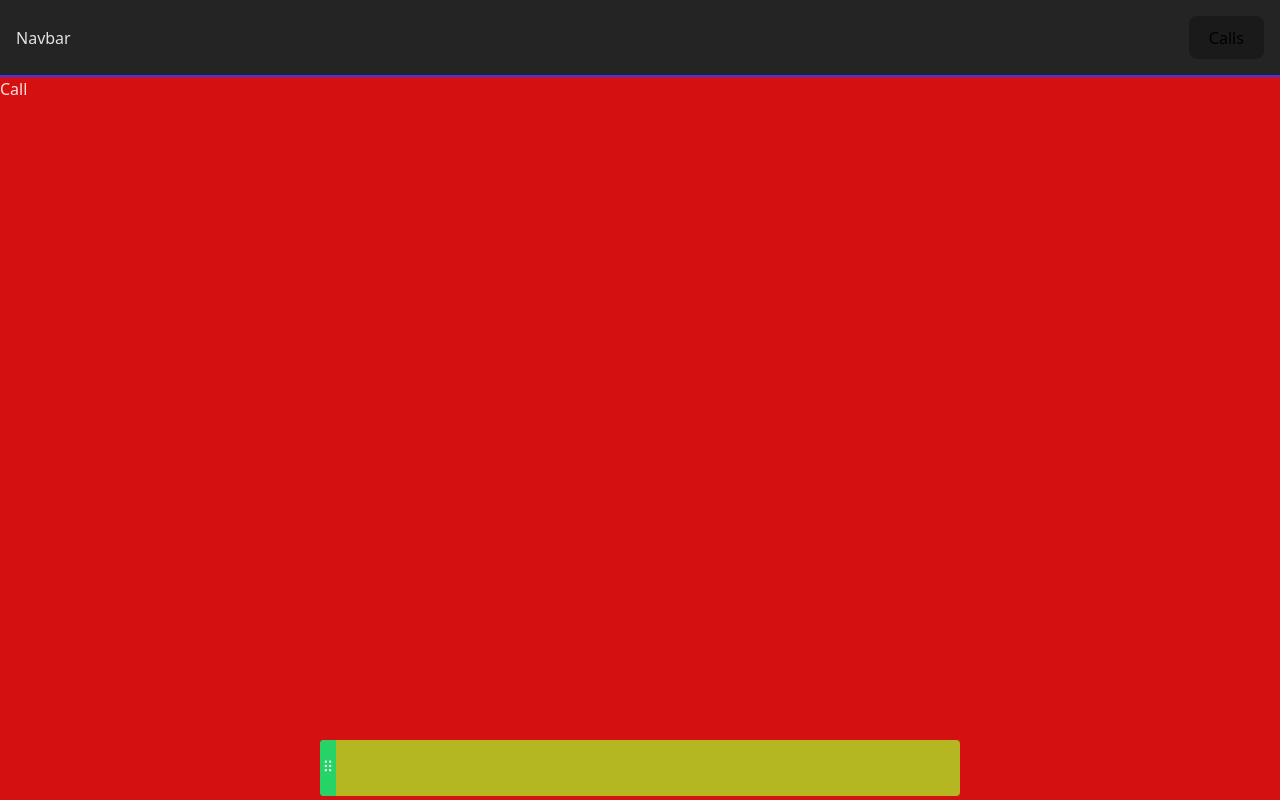
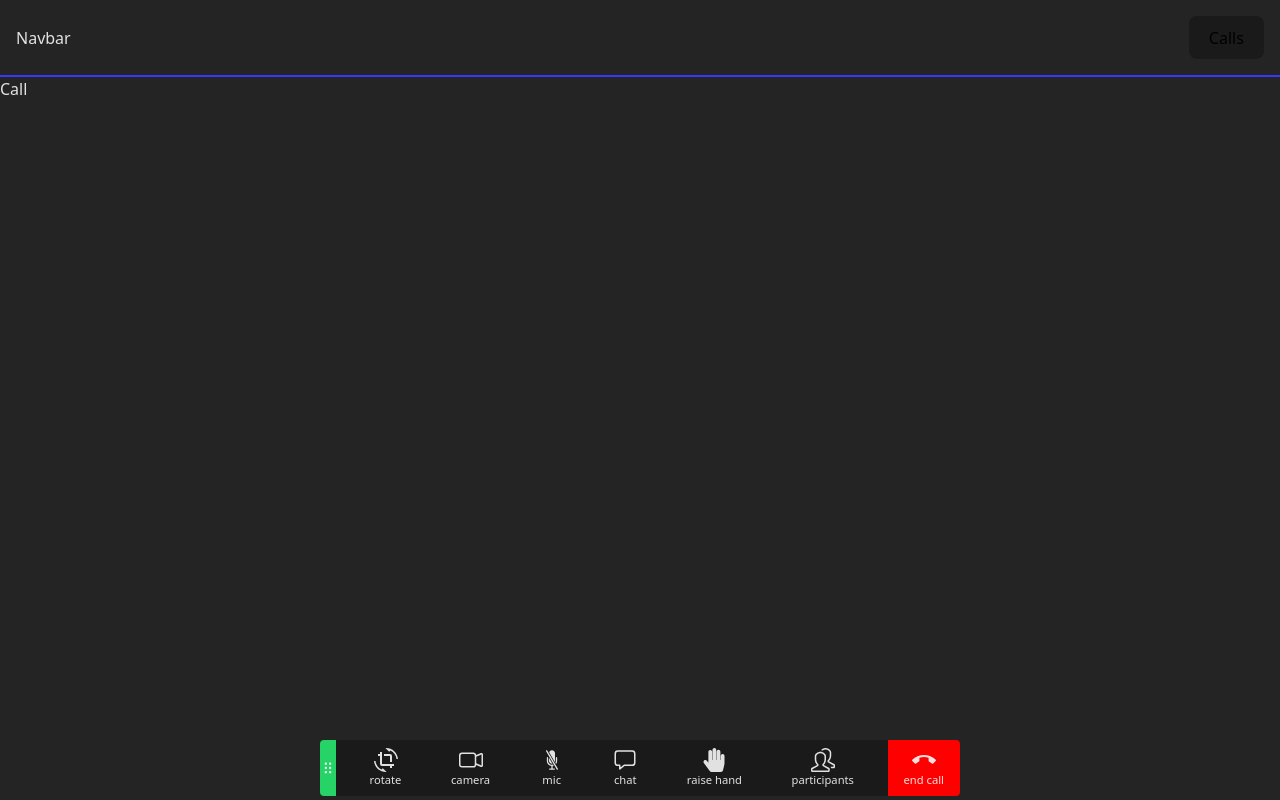
Before and after one commit to filiperak/videoconferenceApp, a React (Vite) app in the folder client/: page /call in a window 1280 px wide. Built offline with nearby package versions, Linux system fonts and the light colour scheme.

Commit message:
toolbar icons addes/ style updates

```diff
--- a/client/src/components/callComponents/Call.module.css
+++ b/client/src/components/callComponents/Call.module.css
@@ -1,5 +1,5 @@
 .callContainer{
-    background-color: rgb(213, 16, 16);
+    /* background-color: rgb(213, 16, 16); */
     position: relative;
     width: 100vw;
     max-width: 100vw;
--- a/client/src/components/callComponents/Toolbar.module.css
+++ b/client/src/components/callComponents/Toolbar.module.css
@@ -13,38 +13,78 @@
     transform: translateX(-50%); */
     /* top: 0;
     left: 0; */
-}
+  height: 3.5rem;
+  }
 .toolbarContainer_dragHandle{
     background-color: #25D366;
     height: 100%;
-    padding: 1rem 0;
+    /* padding: 1rem 0; */
     cursor:grab
+
+}
+.toolbarContainer > *{
+  display: flex;
+  align-items: center;
+  justify-content: center;
+  flex-direction: column;
+}
+
+.toolbarContainer_btn{
+  cursor: pointer;
+  height: 100%;
+  padding: 0 1em;
+   /* display: flex;
+  align-items: center;
+  justify-content: center;
+  flex-direction: column; */
+}
+.toolbarContainer_btn:hover{
+  background-color: #242424;
+}
+.toolbarContainer_btn p{
+  margin: 0;
+  font-size: 0.7rem;
+}
+.toolbarContainer_btn_endcall{
+  background-color: red;
 }
 
 @media (max-width: 480px) {
   .toolbarContainer {
-    background-color: red;
+    /* background-color: red; */
     width: 90%;
   }
+  .toolbarContainer_btn p{
+    display:none;
+  }
+  .toolbarContainer_btn{
+    padding: 0 0.5rem;
+  }
+
 }
 
 @media (min-width: 481px) and (max-width: 768px) {
   .toolbarContainer {
-    background-color: rgb(34, 19, 235);
     width: 75%;
+  }
+  .toolbarContainer_btn p{
+    /* display:none; */
+  }
+  .toolbarContainer_btn{
+    padding: 0 0.5rem;
   }
 }
 
 @media (min-width: 769px) and (max-width: 1024px) {
   .toolbarContainer {
-    background-color: rgb(255, 165, 0);
+    /* background-color: rgb(255, 165, 0);  */
     width: 65%;
   }
 }
 
 @media (min-width: 1025px) {
   .toolbarContainer {
-    background-color: rgb(180, 183, 34);
+    /* background-color: rgb(180, 183, 34); */
     width: 50%;
   }
 }
--- a/client/src/components/callComponents/Toolbar.tsx
+++ b/client/src/components/callComponents/Toolbar.tsx
@@ -1,6 +1,16 @@
 import React, { useEffect, useRef } from 'react'
 import Style from './Toolbar.module.css'
 import { RxDragHandleDots2 } from "react-icons/rx";
+import { MdCropRotate } from "react-icons/md";
+import { MdCallEnd } from "react-icons/md";
+import { IoIosMic } from "react-icons/io";
+import { IoIosMicOff } from "react-icons/io";
+import { BsCameraVideo } from "react-icons/bs";
+import { BsCameraVideoOff } from "react-icons/bs";
+import { IoChatboxOutline } from "react-icons/io5";
+import { FaHandPaper } from "react-icons/fa";
+import { SlPeople } from "react-icons/sl";
+
 
 interface ToolbarProps{
     containerRef: React.RefObject<HTMLDivElement | null>;
@@ -17,6 +27,7 @@ const Toolbar:React.FC<ToolbarProps> = ({containerRef}) => {
     lastY: 0,
   });
 
+  //drag feat+
   useEffect(() => {
     if (!boxRef.current || !containerRef.current) return;
 
@@ -70,11 +81,44 @@ const Toolbar:React.FC<ToolbarProps> = ({containerRef}) => {
     };
   }, [containerRef]);
 
+  const handleRotateToolbar = () => {
+
+  }
   return (
     <section className={Style.toolbarContainer} ref={boxRef}>
         <div className={Style.toolbarContainer_dragHandle}>
             <RxDragHandleDots2/>
         </div>
+        <div className={Style.toolbarContainer_btn}>
+            <MdCropRotate size={24} onClick={handleRotateToolbar}/>
+            <p>rotate</p>
+        </div>
+        <div className={Style.toolbarContainer_btn}>
+            <BsCameraVideo size={24}/>
+            <p>camera</p>
+        </div>
+        <div className={Style.toolbarContainer_btn}>
+            <IoIosMicOff size={24}/>
+            <p>mic</p>
+        </div>
+        <div className={Style.toolbarContainer_btn}>
+            <IoChatboxOutline size={24}/>
+            <p>chat</p>
+        </div>
+        <div className={Style.toolbarContainer_btn}>
+            <FaHandPaper size={24}/>
+            <p>raise hand</p>
+        </div>
+        <div className={Style.toolbarContainer_btn}>
+            <SlPeople size={24}/>
+            <p>participants</p>
+        </div>
+        <div className={`${Style.toolbarContainer_btn} ${Style.toolbarContainer_btn_endcall}`}>
+            <MdCallEnd size={24}/>
+            <p>end call</p>
+        </div>
+
+
     </section>
   )
 }
```
